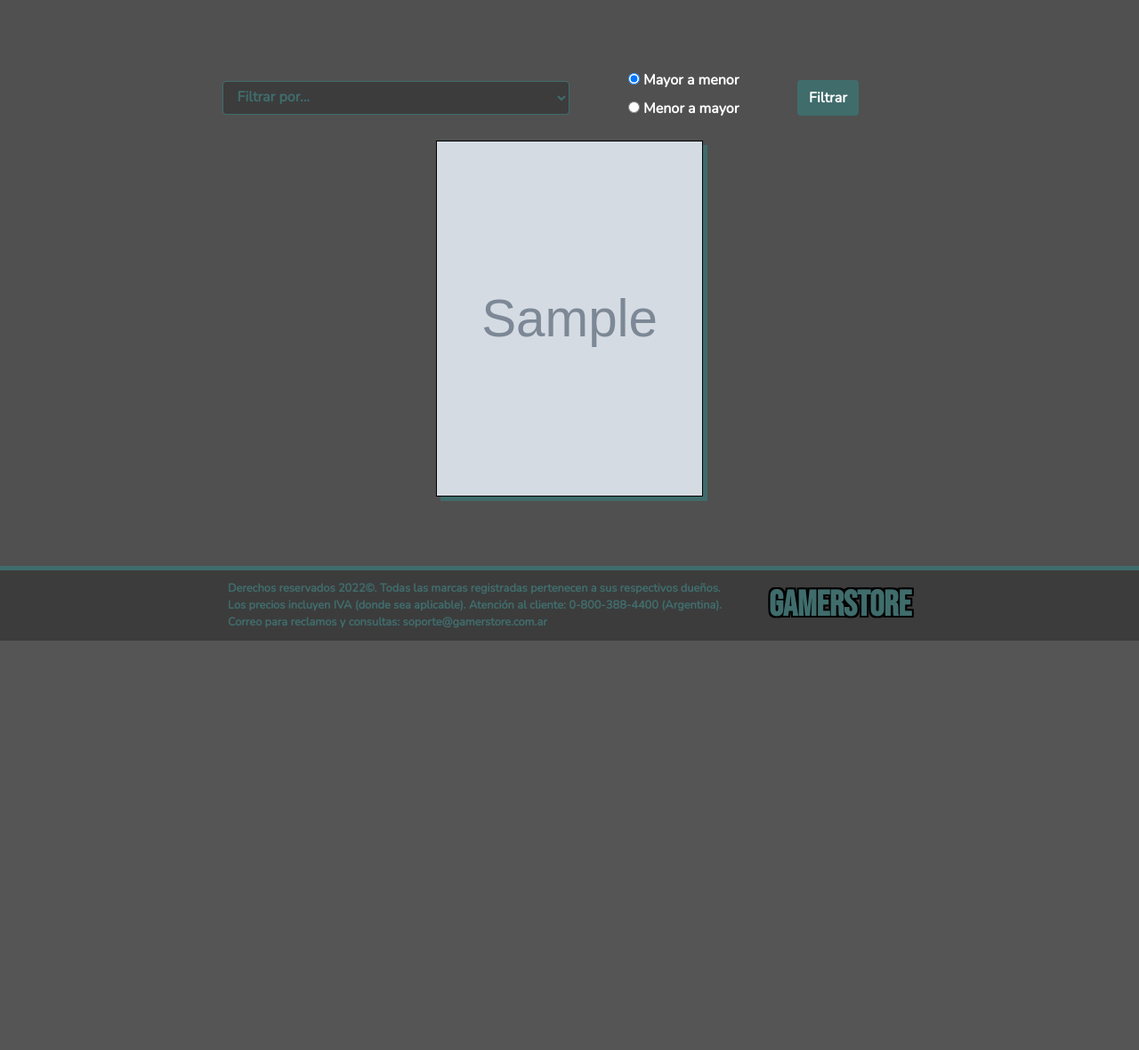
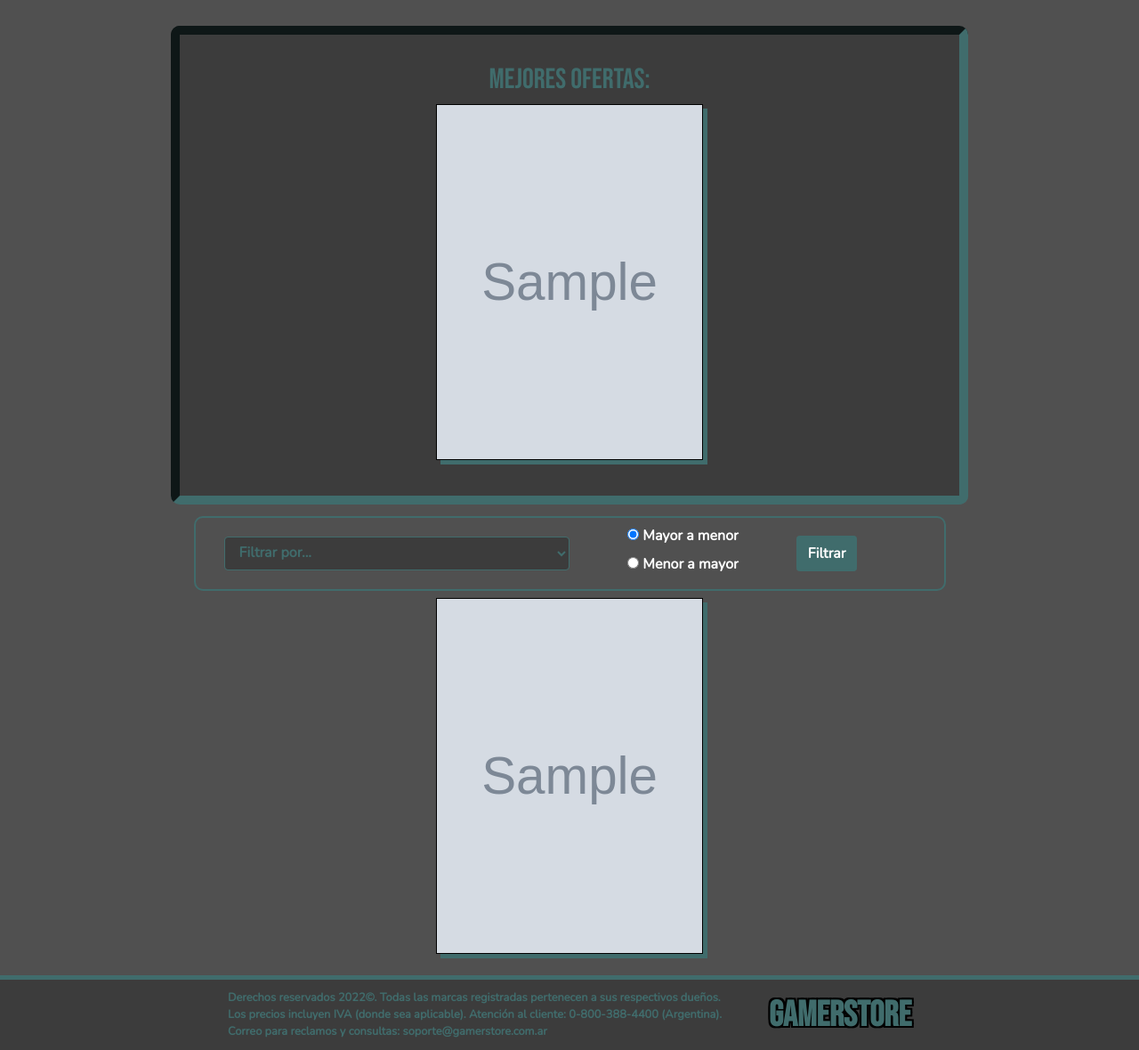
Before and after one commit to RodrigoH95/gamerstore, a Flask app: template templates/tienda/index.html in a window 1280 px wide. Shown: the part 80-1260 px from the top of the page at 89% size. Before the commit the page ends 800 px from the top, so only its background shows below. Run offline with Flask 2, Linux system fonts and the light colour scheme; the template is opened without the code that fills it: most values are stand-ins (such as "Sample title", 1, 10 or a date in 2020); grey boxes marked "Sample" are stand-in pictures; some libraries are stand-ins or nearby versions.

Commit message:
agregada seccion de ofertas

```diff
--- a/app.py
+++ b/app.py
@@ -57,8 +57,11 @@ def index():
     cursor = conn.cursor()
     cursor.execute(sql)
     juegos = cursor.fetchall()
+    sql = f'SELECT * FROM `sql10504583`.`juegos` ORDER BY descuento DESC LIMIT 4;'
+    cursor.execute(sql)
+    ofertas = cursor.fetchall()
     conn.commit()
-    return render_template('tienda/index.html', juegos=juegos, admin=is_logged_in('admin'))
+    return render_template('tienda/index.html', juegos=juegos, ofertas=ofertas, admin=is_logged_in('admin'))
 
 @app.route('/lista')
 @login_required(username='admin')
--- a/static/script.js
+++ b/static/script.js
@@ -5,6 +5,5 @@ const navBar = document.querySelector(".nav-bar");
 hamburger.addEventListener("click", () => {
     hamburger.classList.toggle("active");
     navBar.classList.toggle("active");
+    document.querySelector("body").classList.toggle("active");
 })
-
-console.log("working");
--- a/static/styles.css
+++ b/static/styles.css
@@ -48,6 +48,11 @@ body {
 
 .titulo {
     font-family: var(--ff-titulo);
+}
+
+.subtitulo {
+    font-family: var(--ff-titulo);
+    color: var(--cl-secondary);
 }
 
 .flex {
@@ -116,7 +121,6 @@ body {
     display: flex;
     gap: 0.4rem;
     align-items: center;
-    border: none;
     justify-content: space-between;
 }
 
@@ -135,6 +139,19 @@ main {
     justify-content: center;
     flex-wrap: wrap;
     gap: 1rem;
+}
+
+.contenedor-ofertas {
+    background-color: var(--cl-terciary);
+    border: 10px inset var(--cl-secondary);
+    text-align: center;
+    padding: 2rem 0;
+    border-radius: 10px;
+    margin: 0.8rem 0;
+}
+
+.ofertas {
+    justify-content: space-around;
 }
 
 .tarjeta {
@@ -313,9 +330,13 @@ form {
         transform: translateY(-8px) rotate(-45deg);
     }
 
+    body.active {
+        overflow:hidden;
+    }
+
     .nav-bar {
         z-index: 5;
-        position: fixed;
+        position: absolute;
         left: -100%;
         top: 5rem;
         gap: 0;
--- a/templates/tienda/index.html
+++ b/templates/tienda/index.html
@@ -10,7 +10,37 @@
 <body>
     {% include 'header.html' %}
     <main>
-        <form class="formulario-filtro" action="/">
+        {% if admin %}
+            <div class="contenedor">
+                <a href="/lista" class="boton btn-danger">Administrar juegos</a>
+            </div>
+        {% endif %}
+        {% if ofertas %}
+                <div class="contenedor-ofertas">
+                    <h2 class="subtitulo">Mejores ofertas:</h2>
+                    <div class="contenedor ofertas">
+                        {% for juego in ofertas %}
+                        <div class="tarjeta" style="background-image: url('{{juego["linkImg"]}}');">
+                            <span class="calificacion titulo {%if juego['calificacion'] >= 70 %} aprobado {% elif juego['calificacion'] >= 40 %} regular {% else %} desaprobado {% endif %}">{{ juego['calificacion'] / 10}}</span>
+                            <div class="juego-info">
+                                <h2 class="nombre titulo">{{ juego['nombre'] }}</h2>
+                                <p class="desarrollador">Desarrollador: {{ juego['desarrollador'] }}</p>
+                                <p class="precio">
+                                    {% if juego['descuento']%}
+                                    <span class="descuento"> -{{juego['descuento']}}% </span>
+                                    <span class="valor"> ARS$ {{ (juego['precio'] * (1 - juego['descuento'] / 100))|round(2) }}</span>
+                                    <span class="valor tachado"> ARS$ {{ juego['precio'] }}</span>
+                                    {% else %}
+                                    ARS$ <span class="valor">{{ juego['precio'] }}</span>
+                                    {% endif %}
+                                </p>
+                            </div>
+                        </div>
+                        {% endfor %}
+                    </div>
+                </div>
+            {% endif %}
+            <form class="formulario-filtro" action="#filtro" id="filtro">
                 <select class="form-control input-filtro" name="filtrar" id="filtrar">
                     <option value="buscar" disabled selected>Filtrar por...</option>
                     <option value="nombre">Nombre</option>
@@ -31,11 +61,6 @@
                 <input class="boton boton-crear" type="submit" value="Filtrar">
                 <br>
             </form>
-        {% if admin %}
-            <div class="contenedor">
-                <a href="/lista" class="boton btn-danger">Administrar juegos</a>
-            </div>
-        {% endif %}
         <div class="contenedor juegos">
             {% for juego in juegos %}
             <div class="tarjeta" style="background-image: url('{{juego["linkImg"]}}');">
```
Lines whose indentation alone changed are shown as unchanged.
